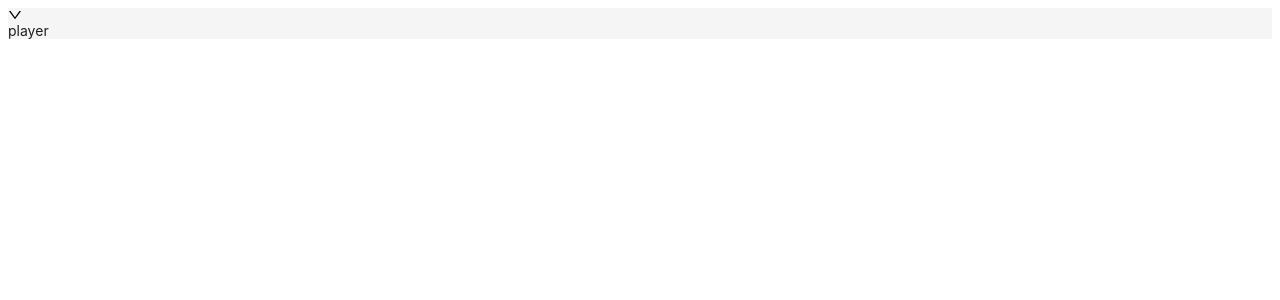
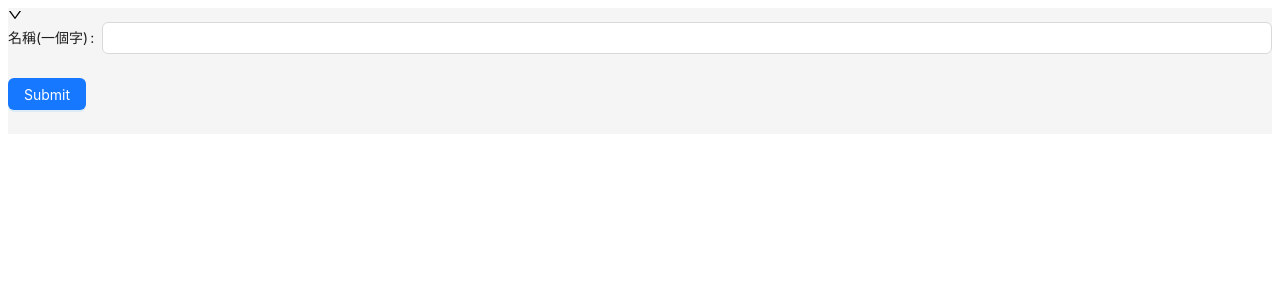
Before and after one commit to hp41299889/huihui-mahjong-statistics-react, a React (Create React App) app: page /player in a window 1280 px wide. Shown: the top 300 px of the page. Built offline with nearby package versions, Linux system fonts and the light colour scheme.

Commit message:
feat: rewrite round state

```diff
--- a/src/interface.ts
+++ b/src/interface.ts
@@ -7,10 +7,10 @@ export interface IRadioOption {
 
 export interface IRecordForm {
     endType: EEndType;
-    winner: EWind;
+    winner: number;
     loser: any;
     point: number;
-    dealer: EWind;
+    dealer: number;
     dealerCount: number;
-    circle: EWind;
+    circle: number;
 }
--- a/src/pages/player/Player.tsx
+++ b/src/pages/player/Player.tsx
@@ -1,8 +1,42 @@
+import { Button, Form, Input, Layout } from "antd";
+import { mahjongApi } from "../../utils/request";
+import { useNavigate } from "react-router-dom";
+
 const Player = () => {
+    const navigate = useNavigate();
+    const onSubmit = (value: any) => {
+        console.log(value);
+        mahjongApi.post('/player', value)
+            .then(res => {
+                console.log(res.data);
+                navigate('/player');
+            })
+            .catch(err => {
+                console.log(err);
+            });
+    };
+
     return (
-        <>
-            player
-        </>
+        <Layout>
+            <Form
+                onFinish={onSubmit}
+            >
+                <Form.Item
+                    label='名稱(一個字)'
+                    name='name'
+                >
+                    <Input />
+                </Form.Item>
+                <Form.Item>
+                    <Button
+                        type='primary'
+                        htmlType='submit'
+                    >
+                        Submit
+                    </Button>
+                </Form.Item>
+            </Form>
+        </Layout>
     )
 };
 
--- a/src/pages/record/Record.tsx
+++ b/src/pages/record/Record.tsx
@@ -8,6 +8,7 @@ import DrawForm from "./DrawForm";
 import FakeForm from "./FakeForm";
 import { EEndType, EWindLabel, EWind } from "../../enum";
 import { IRecordForm } from "../../interface";
+import { useNavigate } from "react-router-dom";
 interface IEndType {
     label: string;
     value: EEndType;
@@ -35,11 +36,11 @@ const Record: React.FC = () => {
 
     const [endType, setEndType] = useState<EEndType>(EEndType.WINNING);
     const [circleNum, setCircleNum] = useState<number>(0);
-    const [roundNum, setRoundNum] = useState<number>(0);
     const [dealerNum, setDealerNum] = useState<number>(0);
     const [dealerCount, setDealerCount] = useState<number>(0);
     const [roundId, setRoundId] = useState<string>('');
     const [players, setPlayers] = useState<string[]>([]);
+    const navigate = useNavigate();
 
     const renderForm = (endType: EEndType) => {
         switch (endType) {
@@ -105,9 +106,9 @@ const Record: React.FC = () => {
     const onSubmit = async (value: IRecordForm) => {
         //TODO POST loser要是陣列後端才不會解析錯誤，圈數及莊家計算有誤，reload仍必須與資料庫同步
         value.endType = endType;
-        value.dealer = windList[dealerNum].key;
+        value.dealer = dealerNum;
         value.dealerCount = dealerCount;
-        value.circle = windList[circleNum].key;
+        value.circle = circleNum;
         if (value.endType === EEndType.WINNING) {
             //非常之古怪 Enum問題，暫時用any強制加上陣列
             value.loser = [value.loser];
@@ -123,12 +124,10 @@ const Record: React.FC = () => {
         if (await isDealerContinue(value)) {
             setDealerCount(preDealerCount => preDealerCount + 1);
         } else {
-            if (roundNum === 3) {
+            if (dealerNum === 3) {
                 setCircleNum(preCircleNum => preCircleNum + 1);
                 setDealerNum(0);
-                setRoundNum(0);
             } else {
-                setRoundNum(preRoundNum => preRoundNum + 1);
                 setDealerNum(preDealerNum => preDealerNum + 1);
                 setDealerCount(0);
             };
@@ -145,19 +144,16 @@ const Record: React.FC = () => {
         mahjongApi.get('/round')
             .then(res => {
                 console.log(res.data);
-
-                const { uid, players, circle, wind, dealerCount } = res.data.data;
-                console.log('circle index', findIndex(circle));
-                console.log('wind index', findIndex(wind));
-                if (findIndex(wind) + 1 === 4) {
-                    setCircleNum(findIndex(circle) + 1);
-                    setDealerNum(0);
+                const { uid, players, circle, dealer, dealerCount } = res.data.data;
+                if (uid) {
+                    setCircleNum(circle);
+                    setDealerNum(dealer);
+                    setDealerCount(dealerCount);
+                    setRoundId(uid);
+                    setPlayers(players);
                 } else {
-                    setCircleNum(findIndex(circle));
-                    setDealerNum(findIndex(wind) + 1);
+                    navigate('/round');
                 };
-                setRoundId(uid);
-                setPlayers(players);
             })
             .catch(err => {
                 console.log(err);
--- a/src/pages/record/WinningForm.tsx
+++ b/src/pages/record/WinningForm.tsx
@@ -1,14 +1,20 @@
 import React, { useState } from "react";
 import { Form, Radio, RadioChangeEvent } from "antd";
 import { EWind } from "../../enum";
-import { windOptions } from "../../option";
 import PointIntput from "./PointInput";
+
+const windOptions = [
+    { label: '東', value: 0 },
+    { label: '南', value: 1 },
+    { label: '西', value: 2 },
+    { label: '北', value: 3 }
+];
 
 //TODO all option change to windList
 const WinningForm: React.FC = () => {
 
-    const [winner, setWinner] = useState<EWind>(EWind.EAST);
-    const [loser, setLoser] = useState<EWind[]>([]);
+    const [winner, setWinner] = useState<number>(0);
+    const [loser, setLoser] = useState<string[]>([]);
 
     const onChangeWinner = (e: RadioChangeEvent) => {
         setWinner(e.target.value);
```
